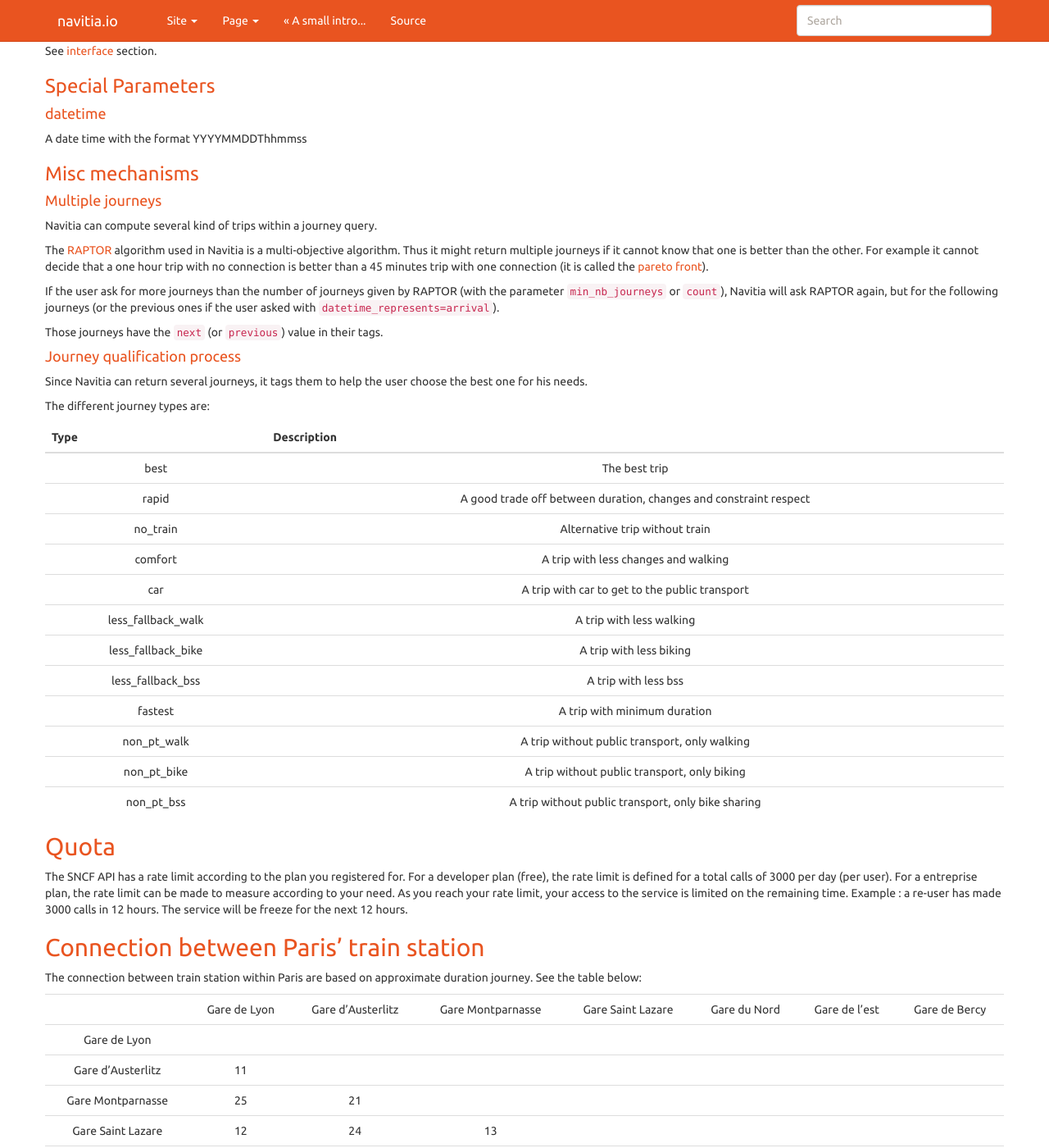
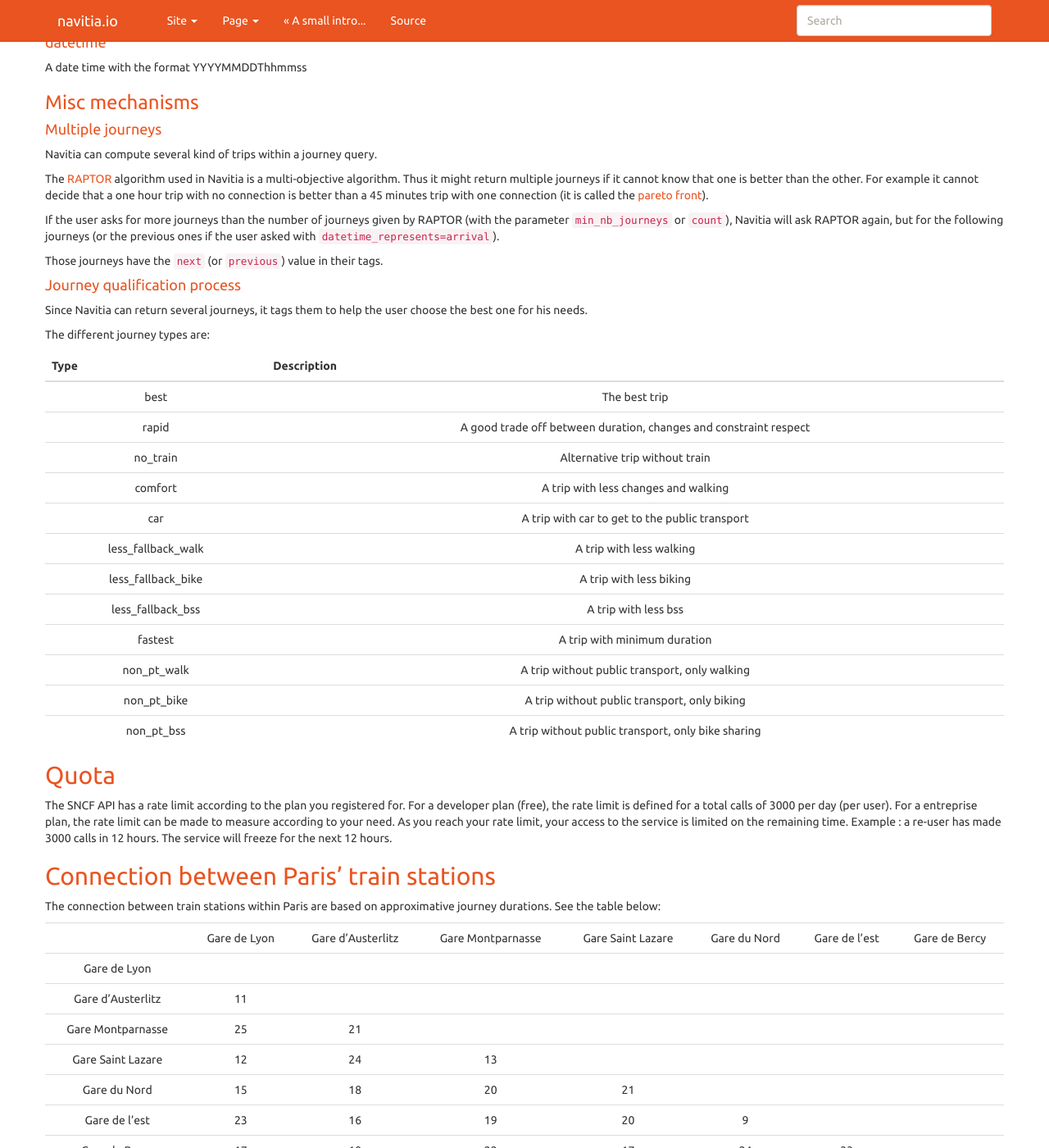
Before and after one commit to SNCFdevelopers/API-trains-sncf, a Sphinx documentation site: the page built from source/integration.rst, in a window 1280 px wide and 1400 px high, scrolled down 17802 px. Shown: the whole window at 82% size. Built offline with Sphinx 7.4.7, drawn with Linux system fonts in a browser that asks for light colours; nearby versions of some CDN libraries; formulas are drawn with MathJax 3; some of the changed text lies outside the part shown.

Commit message:
Fixed some typos in documentation

```diff
--- a/source/integration.rst
+++ b/source/integration.rst
@@ -1086,7 +1086,7 @@ Navitia can compute several kind of trips within a journey query.
 The `RAPTOR <http://research.microsoft.com/apps/pubs/default.aspx?id=156567>`_ algorithm used in Navitia is a multi-objective algorithm. Thus it might return multiple journeys if it cannot know that one is better than the other.
 For example it cannot decide that a one hour trip with no connection is better than a 45 minutes trip with one connection (it is called the `pareto front <http://en.wikipedia.org/wiki/Pareto_efficiency>`_).
 
-If the user ask for more journeys than the number of journeys given by RAPTOR (with the parameter ``min_nb_journeys`` or ``count``), Navitia will ask RAPTOR again,
+If the user asks for more journeys than the number of journeys given by RAPTOR (with the parameter ``min_nb_journeys`` or ``count``), Navitia will ask RAPTOR again,
 but for the following journeys (or the previous ones if the user asked with ``datetime_represents=arrival``).
 
 Those journeys have the ``next`` (or ``previous``) value in their tags.
@@ -1122,11 +1122,11 @@ Quota
 The SNCF API has a rate limit according to the plan you registered for. For a developer plan (free), the rate limit is defined for a total calls of 3000 per day (per user).
 For a entreprise plan, the rate limit can be made to measure according to your need.
 As you reach your rate limit, your access to the service is limited on the remaining time.
-Example : a re-user has made 3000 calls in 12 hours. The service will be freeze for the next 12 hours.
+Example : a re-user has made 3000 calls in 12 hours. The service will freeze for the next 12 hours.
 
-Connection between Paris’ train station
-=======================================
-The connection between train station within Paris are based on approximate duration journey.
+Connection between Paris’ train stations
+========================================
+The connection between train stations within Paris are based on approximative journey durations.
 See the table below:
 
 +-------------------+--------------+--------------------+-------------------+-------------------+---------------+---------------+---------------+
```
Also changed, not shown: other parts of source/integration.rst (+11 -11 lines).
